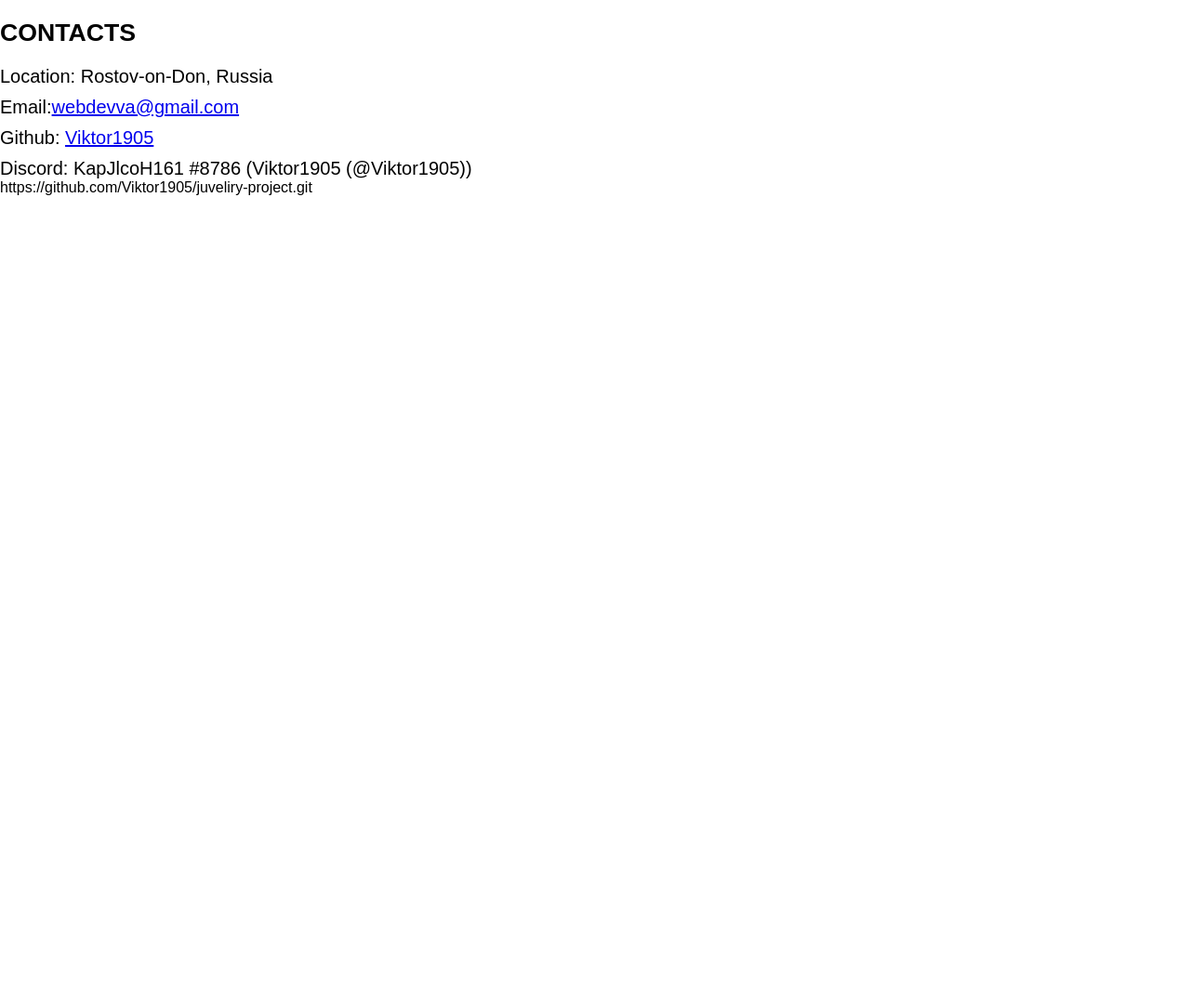
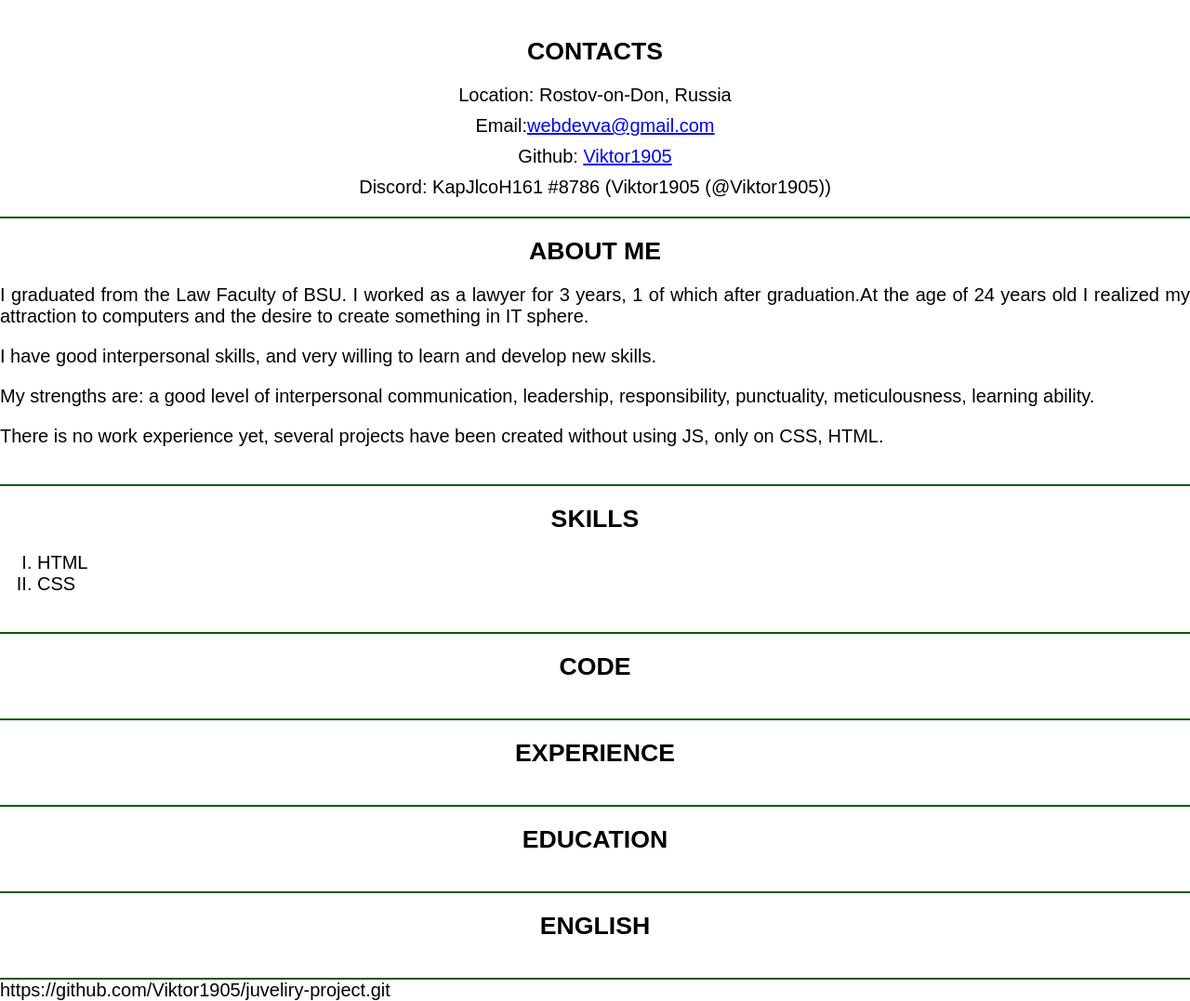
Before and after one commit to Viktor1905/rsschool-cv---old-version, a plain HTML site: page index.html in a window 1280 px wide. Shown: the part 500-1577 px from the top of the page at 93% size. Before the commit the page ends 800 px from the top, so only its background shows below. Drawn offline with Linux system fonts and the light colour scheme.

Commit message:
feat: section about me and skills done

```diff
--- a/index.html
+++ b/index.html
@@ -11,12 +11,12 @@
     <header class="header-main">
         <nav class="header-nav">
             <a href="#contacts" class="header-nav-link">Contacts</a>
-            <a href="" class="header-nav-link">About me</a>
-            <a href="" class="header-nav-link">Skills</a>
-            <a href="" class="header-nav-link">Code example</a>
-            <a href="" class="header-nav-link">Expirience</a>
-            <a href="" class="header-nav-link">Education</a>
-            <a href="" class="header-nav-link">Enlgish</a>
+            <a href="#about" class="header-nav-link">About me</a>
+            <a href="#skills" class="header-nav-link">Skills</a>
+            <a href="#code" class="header-nav-link">Code example</a>
+            <a href="#experience" class="header-nav-link">Expirience</a>
+            <a href="#education" class="header-nav-link">Education</a>
+            <a href="#english" class="header-nav-link">Enlgish</a>
         </nav>
     </header>
     <main>
@@ -27,30 +27,38 @@
             <h2 class="proffesion">Junior Frontend Developer</h2>
             </div>
         </section>
-        <section class="contacts" id="contacts">
+        <section class="contacts main-wrapper" id="contacts">
             <h2 class="contacts-header">Contacts</h2>
             <span class="contacts-info">Location: Rostov-on-Don, Russia</span>
             <span class="contacts-info">Email:<a href="mailto:webdevva@gmail.com?subject=Предложение о работе">webdevva@gmail.com</a></span>
             <span class="contacts-info">Github: <a href="https://github.com/Viktor1905">Viktor1905</a></span>
             <span class="contacts-info">Discord: KapJlcoH161 #8786 (Viktor1905 (@Viktor1905))</span>
         </section>
-        <section class="about me">
-
+        <section class="about main-wrapper" id="about">
+            <h2 class="about-header">About me</h2>
+            <p>I graduated from the Law Faculty of BSU. I worked as a lawyer for 3 years, 1 of which after graduation.At the age of 24 years old I realized my attraction to computers and the desire to create something in IT sphere.</p>
+            <p>I have good interpersonal skills, and very willing to learn and develop new skills.</p>
+            <p> My strengths are: a good level of interpersonal communication, leadership, responsibility, punctuality, meticulousness, learning ability.</p>
+            <p>  There is no work experience yet, several projects have been created without using JS, only on CSS, HTML.</p>
         </section>
-        <section class="skills">
-
+        <section class="skills main-wrapper" id="skills">
+            <h2 class="skills-header">Skills</h2>
+            <ul class="skills-ul">
+                <li>HTML</li>
+                <li>CSS</li>
+            </ul>
         </section>
-        <section class="code">
-
+        <section class="code main-wrapper" id="code">
+            <h2 class="code-header">Code</h2>
         </section>
-        <section class="exprience">
-
+        <section class="experience main-wrapper" id="experience">
+            <h2 class="experience-header">Experience</h2>
         </section>
-        <section class="education">
-
+        <section class="education main-wrapper" id="education">
+            <h2 class="education-header">Education</h2>
         </section>
-        <section class="english">
-
+        <section class="english main-wrapper" id="english">
+            <h2 class="english-header">English</h2>
         </section>
 
 
--- a/style.css
+++ b/style.css
@@ -2,6 +2,7 @@ body{
     font-family: sans-serif;
     margin: 0;
     padding: 0;
+    font-size: 15pt;
 }
 .header-main{
     background-color: rgb(6, 90, 6);
@@ -48,9 +49,27 @@ h2{
     text-transform: uppercase;
     font-size: 20pt;
     margin: 0 0 20px 0;
+    text-align: center;
 }
 .contacts-info{
     display: block;
     margin: 10px 0 0 0;
-    font-size: 15pt;
 }
+.contacts{
+    text-align: center !important;
+}
+.main-wrapper{
+    border-bottom: 2px solid rgb(6, 90, 6);
+    max-width: 1920px;
+    text-align: justify;
+    padding: 20px 0 20px 0;
+}
+.about{
+    text-align:justify;
+}
+.about-header{
+    text-align: center;
+}
+.skills-ul{
+    list-style-type:upper-roman;
+}
```
